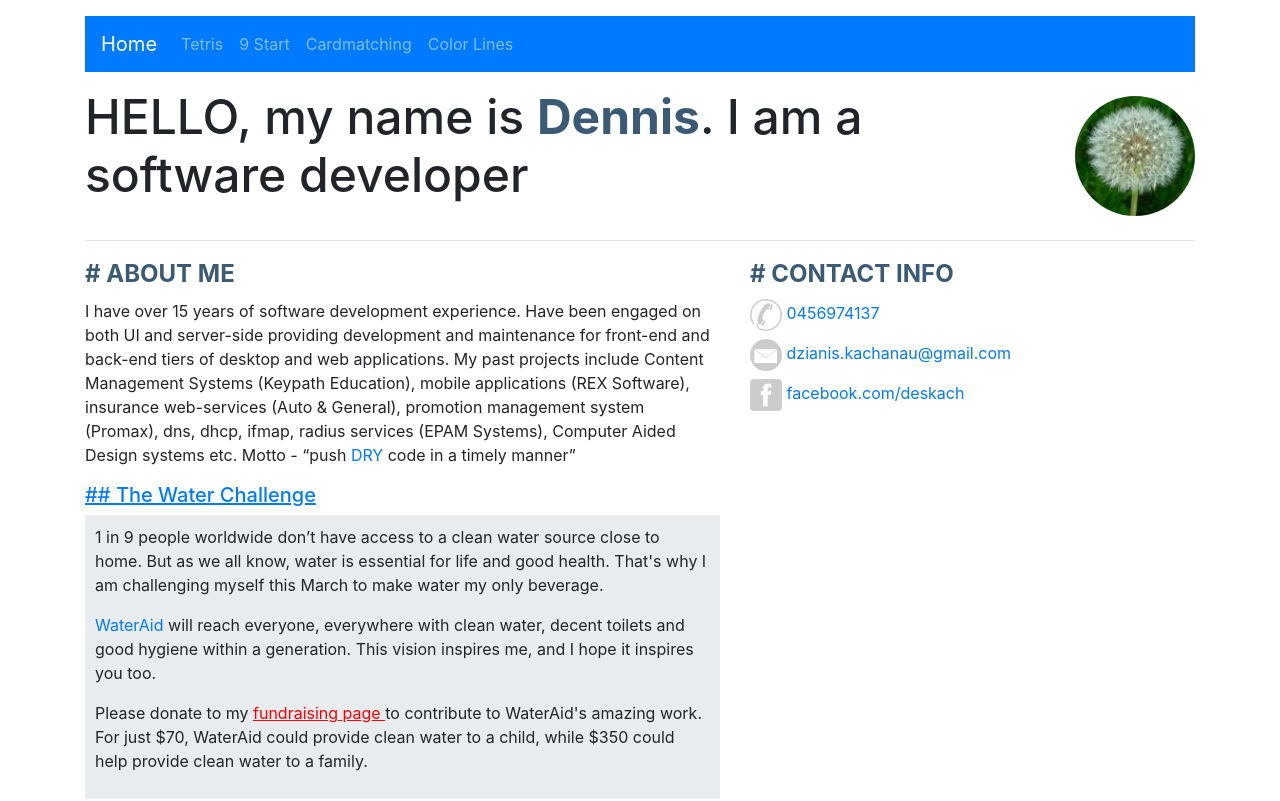
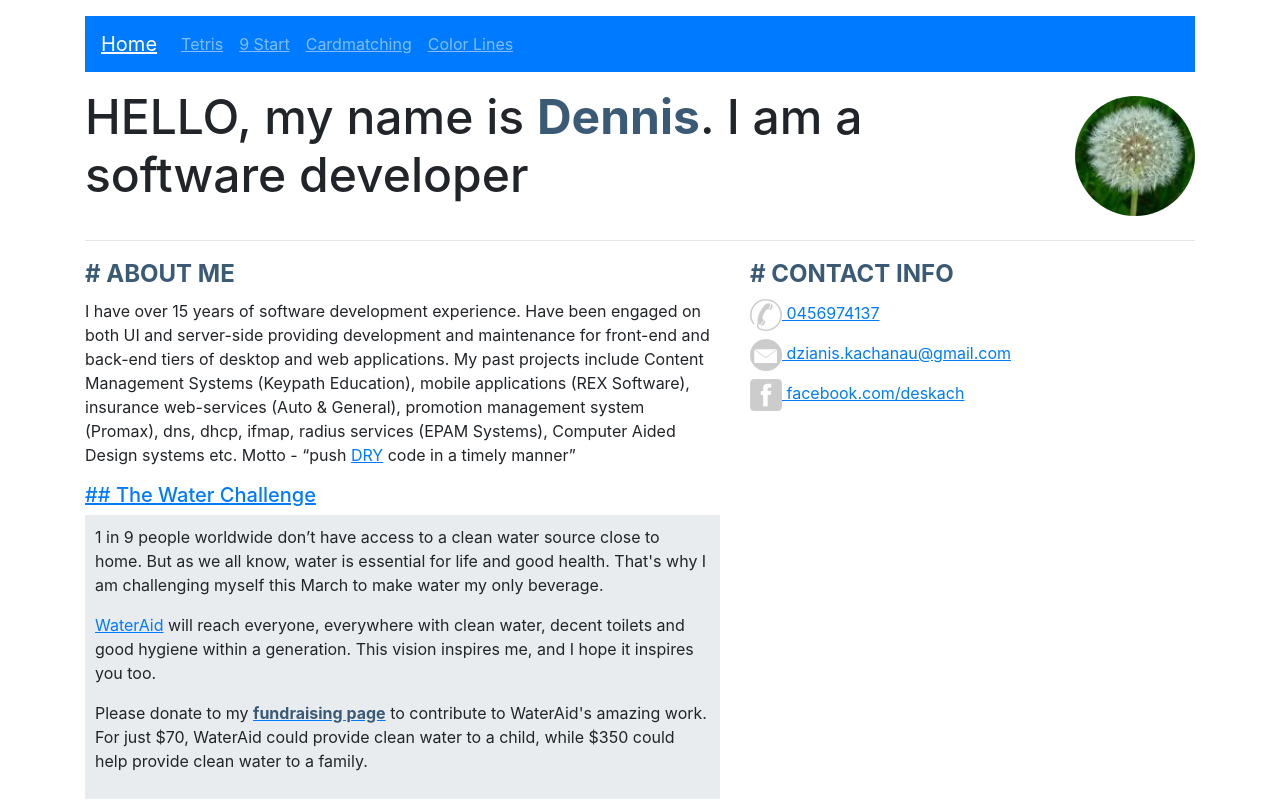
Before and after one commit to deskach/tolia, an Angular app: page /#/home in a window 1280 px wide. Shown: the top 801 px of the page. Built offline with nearby package versions, Linux system fonts and the light colour scheme.

Commit message:
improve water-challenge

```diff
--- a/src/app/content/about/about.component.html
+++ b/src/app/content/about/about.component.html
@@ -24,8 +24,7 @@
       timely manner”
     </p >
     <h5 >
-      <a href="https://fundraise.wateraid.org.au/event/view/waterchallenge"
-         style="text-decoration: underline" >
+      <a href="https://fundraise.wateraid.org.au/event/view/waterchallenge" >
         ## The Water Challenge
       </a >
     </h5 >
@@ -44,9 +43,8 @@
         </p >
         <p >
           Please donate to my
-          <a href="https://fundraise.wateraid.org.au/fundraisers/dzianiskachanau/waterchallenge"
-             style="color: red; text-decoration: underline" >
-            fundraising page
+          <a href="https://fundraise.wateraid.org.au/fundraisers/dzianiskachanau/waterchallenge" >
+            <strong>fundraising page</strong>
           </a >
           to contribute to WaterAid's amazing work.
           For just $70, WaterAid could provide clean water to a child,
--- a/src/styles.css
+++ b/src/styles.css
@@ -11,3 +11,7 @@
 .row {
   margin-top: 1rem;
 }
+
+.row a {
+  text-decoration: underline;
+}
```
